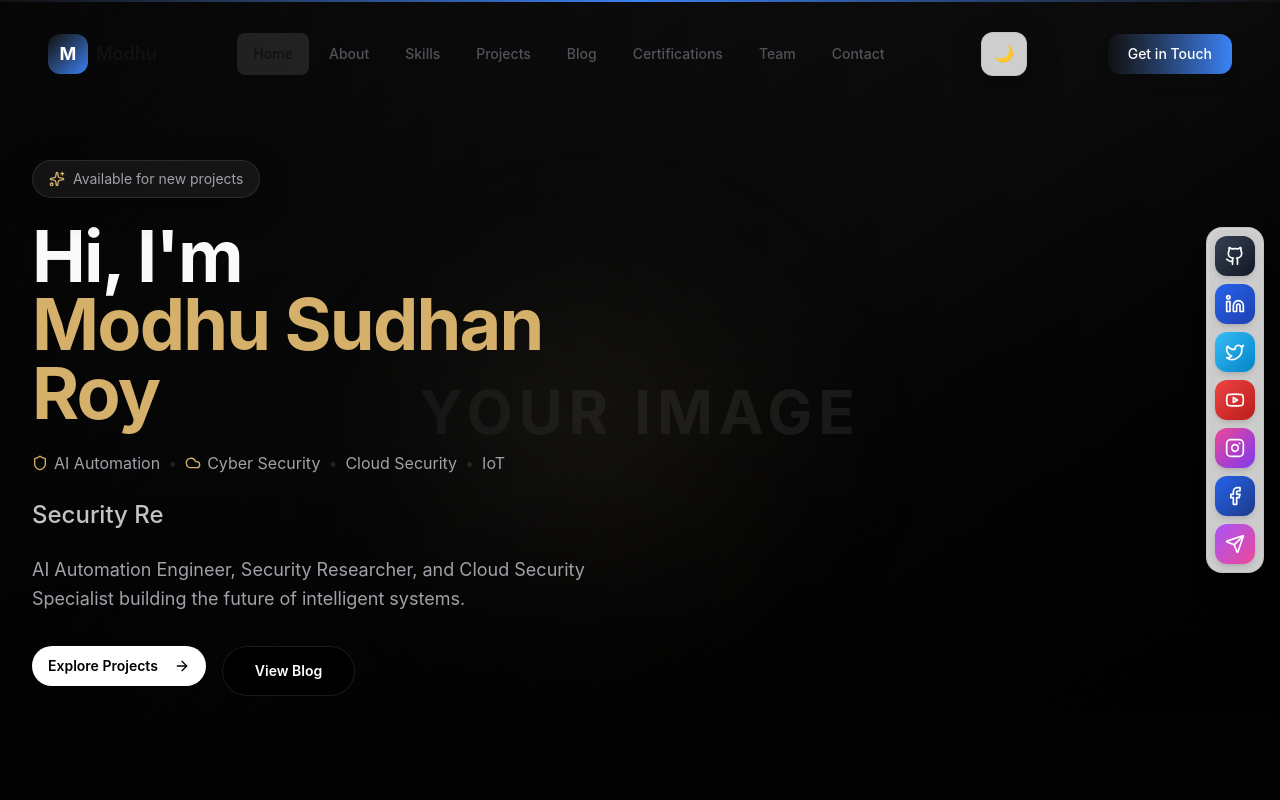
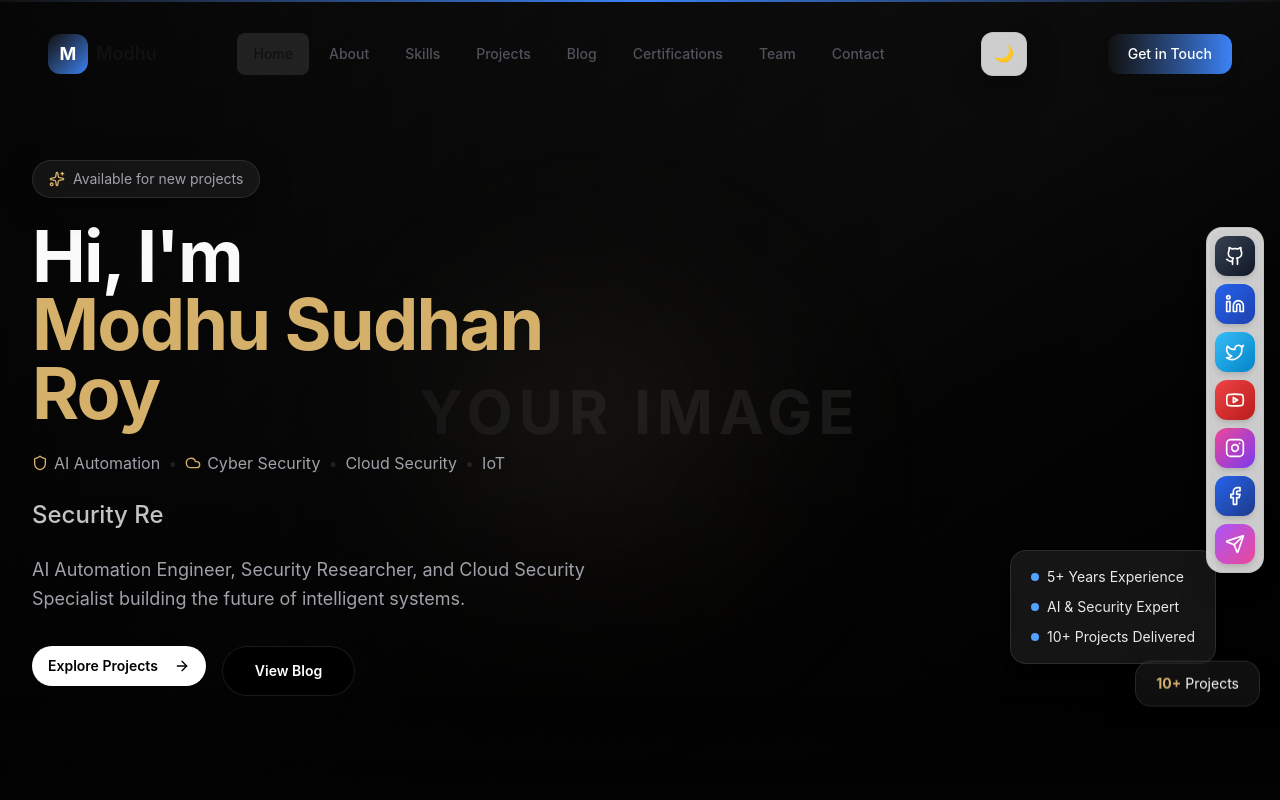
Before and after one commit to modhu-cps/modhu-protfoli, a Next.js app: page / in a window 1280 px wide. Shown: the top 800 px of the page. Built offline with nearby package versions, Linux system fonts and the light colour scheme.

Commit message:
Refactor hero section layout and styles

```diff
--- a/components/sections/hero-section.tsx
+++ b/components/sections/hero-section.tsx
@@ -136,26 +136,27 @@ export function HeroSection() {
             initial={{ opacity: 0 }}
             animate={{ opacity: 1 }}
             transition={{ duration: 0.8, delay: 0.3 }}
-            className="hidden flex justify-center relative"
+            className="flex items-center justify-center relative h-full min-h-[300px]"
           >
-            {/* ✨ Demo text card – bottom right corner */}
+            {/* ✨ Demo text card – bottom right corner (visible on all devices) */}
             <motion.div
               initial={{ opacity: 0, y: 20 }}
               animate={{ opacity: 1, y: 0 }}
               transition={{ duration: 0.8, delay: 0.5 }}
-              className="absolute bottom-8 right-8 glass rounded-2xl border border-[var(--glass-border)] px-5 py-4 text-sm text-white space-y-2.5 backdrop-blur-xl"
+              className="absolute bottom-8 right-8 z-20 rounded-2xl border border-[var(--glass-border)] bg-[var(--glass-bg)] backdrop-blur-xl px-5 py-4 text-sm text-white space-y-2.5 shadow-lg"
+              style={{ backgroundColor: 'rgba(255,255,255,0.08)' }}
             >
               <div className="flex items-center gap-2">
                 <span className="h-2 w-2 rounded-full bg-blue-400" />
-                <span>5+ Years Experience</span>
+                <span className="text-white/90">5+ Years Experience</span>
               </div>
               <div className="flex items-center gap-2">
                 <span className="h-2 w-2 rounded-full bg-blue-400" />
-                <span>AI &amp; Security Expert</span>
+                <span className="text-white/90">AI &amp; Security Expert</span>
               </div>
               <div className="flex items-center gap-2">
                 <span className="h-2 w-2 rounded-full bg-blue-400" />
-                <span>10+ Projects Delivered</span>
+                <span className="text-white/90">10+ Projects Delivered</span>
               </div>
             </motion.div>
 
@@ -163,7 +164,7 @@ export function HeroSection() {
             <motion.div
               animate={{ y: [0, -8, 0] }}
               transition={{ duration: 6, repeat: Infinity }}
-              className="absolute -bottom-3 -right-3 glass rounded-2xl border border-[var(--glass-border)] px-5 py-3 text-sm text-[var(--text)] shadow-2xl"
+              className="absolute -bottom-3 -right-3 z-20 glass rounded-2xl border border-[var(--glass-border)] px-5 py-3 text-sm text-[var(--text)] shadow-2xl"
             >
               <span className="text-[var(--accent)] font-bold">10+</span> Projects
             </motion.div>
@@ -175,4 +176,4 @@ export function HeroSection() {
       <div className="absolute bottom-0 inset-x-0 h-32 bg-gradient-to-t from-[var(--bg)] to-transparent z-10" />
     </section>
   );
-                }
+              }
```
